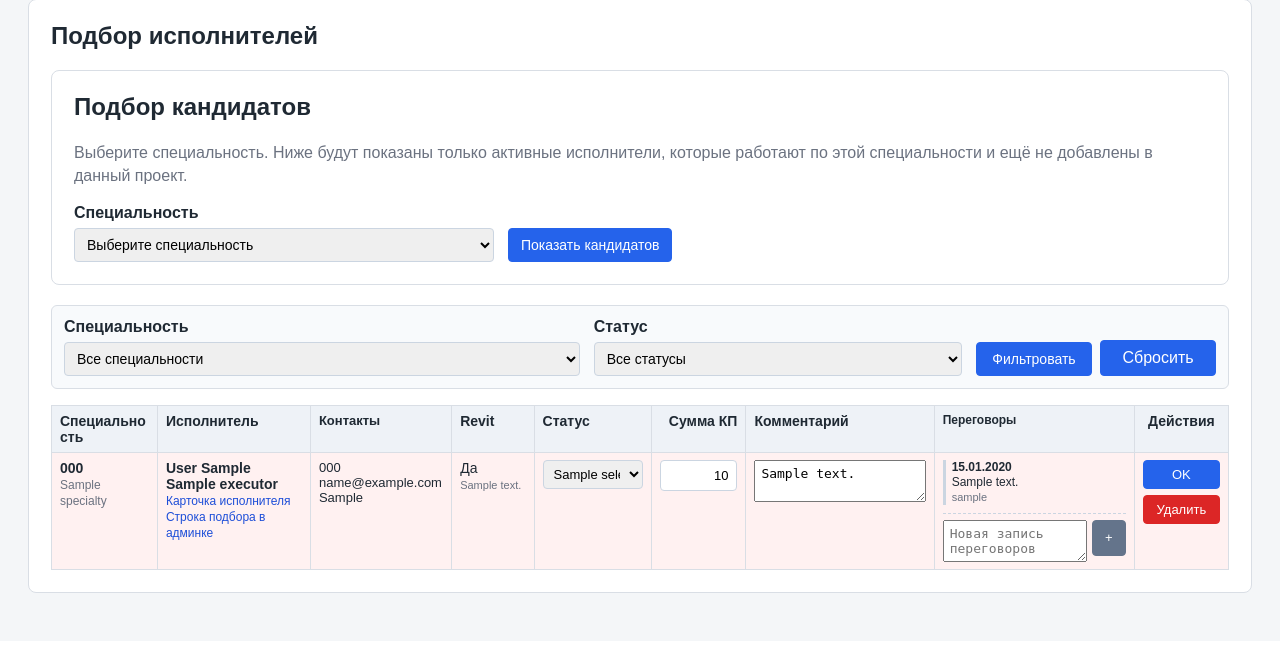
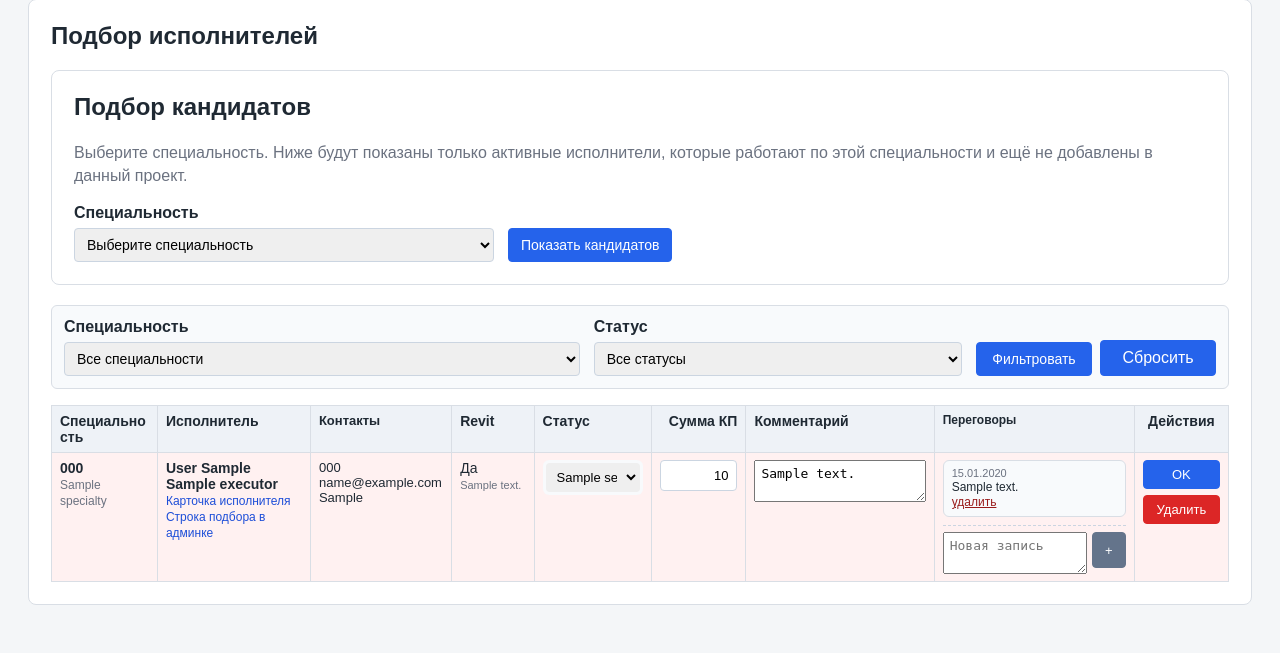
Before and after one commit to aTBepTKa/contractors_db, a Django app: page /projects/1/ in a window 1280 px wide. Shown: the part 580-1233 px from the top of the page. Before the commit the page ends 1173 px from the top, so only its background shows below. Run offline with Django 5.2, Linux system fonts and the light colour scheme; a user stored in the database is signed in; tables that the repository leaves empty hold one stand-in row (values such as "Sample post").

Commit message:
Improve project negotiations display

```diff
--- a/directory/static/directory/css/main.css
+++ b/directory/static/directory/css/main.css
@@ -893,3 +893,80 @@ button:hover,
         grid-template-columns: 1fr;
     }
 }
+
+.selection-status-wrap {
+    border-radius: 6px;
+    padding: 3px;
+}
+
+.selection-status-wrap select {
+    border: 1px solid transparent;
+}
+
+.selection-status-new {
+    background: #eef2ff;
+}
+
+.selection-status-review {
+    background: #fff7ed;
+}
+
+.selection-status-ready {
+    background: #ecfdf3;
+}
+
+.selection-status-rejected {
+    background: #fef2f2;
+}
+
+.selection-status-default {
+    background: #f8fafc;
+}
+
+.last-negotiation {
+    padding: 6px 8px;
+    background: #f8fafc;
+    border: 1px solid #d9dee5;
+    border-radius: 6px;
+    margin-bottom: 6px;
+}
+
+.negotiation-history {
+    margin-bottom: 6px;
+}
+
+.negotiation-history summary {
+    cursor: pointer;
+    font-size: 12px;
+    color: #4b5563;
+    margin-bottom: 4px;
+}
+
+.old-negotiation {
+    padding: 6px 8px;
+    border-left: 3px solid #d9dee5;
+    background: #ffffff;
+    margin-bottom: 4px;
+}
+
+.inline-form {
+    display: inline;
+}
+
+.link-button {
+    border: none;
+    background: none;
+    padding: 0;
+    font: inherit;
+    cursor: pointer;
+    text-decoration: underline;
+}
+
+.danger-link {
+    color: #991b1b;
+    font-size: 12px;
+}
+
+.negotiation-add-form {
+    margin-top: 6px;
+}
--- a/directory/templates/directory/project_detail.html
+++ b/directory/templates/directory/project_detail.html
@@ -329,14 +329,19 @@
                         </form>
 
                         <td class="col-status">
-                            <select name="status" class="compact-select" form="selection-update-{{ item.selection.id }}">
+                            <div class="selection-status-wrap {{ item.status_css_class }}">
+                                <select
+                                    name="status_id"
+                                    class="compact-select"
+                                    form="selection-update-{{ item.selection.id }}"
+                                >
                                     {% for status in selection_statuses %}
-                                    <option value="{{ status.id }}"
-                                        {% if item.selection.status_id == status.id %}selected{% endif %}>
+                                        <option value="{{ status.id }}" {% if item.selection.status_id == status.id %}selected{% endif %}>
                                             {{ status.name }}
                                         </option>
                                     {% endfor %}
                                 </select>
+                            </div>
                         </td>
 
                         <td class="col-amount">
@@ -360,36 +365,89 @@
                         </td>
 
                         <td class="col-negotiations">
-                            {% if item.negotiations %}
-                                {% for negotiation in item.negotiations %}
-                                    <div class="timeline-item compact-timeline">
-                                        <strong>{{ negotiation.event_date|date:"d.m.Y" }}</strong><br>
-                                        {{ negotiation.comment }}<br>
-                                        <span class="small muted">{{ negotiation.user }}</span>
+                            {% if item.last_negotiation %}
+                                <div class="last-negotiation">
+                                    <div class="small muted">
+                                        {{ item.last_negotiation.event_date|date:"d.m.Y" }}
+                                    </div>
+
+                                    <div>
+                                        {{ item.last_negotiation.comment|linebreaksbr }}
+                                    </div>
+
+                                    <form
+                                        method="post"
+                                        action="/negotiations/{{ item.last_negotiation.id }}/delete/"
+                                        onsubmit="return confirm('Удалить последнюю запись переговоров?');"
+                                        class="inline-form"
+                                    >
+                                        {% csrf_token %}
+                                        <button type="submit" class="link-button danger-link">
+                                            удалить
+                                        </button>
+                                    </form>
+                                </div>
+                            {% else %}
+                                <div class="small muted">Записей нет.</div>
+                            {% endif %}
+
+                            {% if item.old_negotiations %}
+                                <details class="negotiation-history">
+                                    <summary>
+                                        История: {{ item.old_negotiations|length }}
+                                    </summary>
+
+                                    {% for negotiation in item.old_negotiations %}
+                                        <div class="old-negotiation">
+                                            <div class="small muted">
+                                                {{ negotiation.event_date|date:"d.m.Y" }}
+                                            </div>
+
+                                            <div>
+                                                {{ negotiation.comment|linebreaksbr }}
+                                            </div>
+
+                                            <form
+                                                method="post"
+                                                action="/negotiations/{{ negotiation.id }}/delete/"
+                                                onsubmit="return confirm('Удалить запись переговоров?');"
+                                                class="inline-form"
+                                            >
+                                                {% csrf_token %}
+                                                <button type="submit" class="link-button danger-link">
+                                                    удалить
+                                                </button>
+                                            </form>
                                         </div>
                                     {% endfor %}
-                            {% else %}
-                                <div class="muted">—</div>
+                                </details>
                             {% endif %}
+
+                            <form
+                                method="post"
+                                action="/selections/{{ item.selection.id }}/negotiations/add/"
+                                id="negotiation-add-{{ item.selection.id }}"
+                                class="negotiation-add-form"
+                            >
+                                {% csrf_token %}
 
                                 <div class="negotiation-add negotiation-add-no-date">
                                     <textarea
                                         name="comment"
                                         rows="2"
                                         class="compact-textarea"
-                                    placeholder="Новая запись переговоров"
-                                    form="negotiation-add-{{ item.selection.id }}"
+                                        placeholder="Новая запись"
                                     ></textarea>
 
                                     <button
                                         type="submit"
                                         class="compact-button secondary-button"
-                                    form="negotiation-add-{{ item.selection.id }}"
                                         title="Добавить запись переговоров"
                                     >
                                         +
                                     </button>
                                 </div>
+                            </form>
                         </td>
 
                         <td class="col-save">
--- a/directory/urls.py
+++ b/directory/urls.py
@@ -23,4 +23,5 @@ urlpatterns = [
     path("selections/<int:selection_id>/update/", views.update_project_selection, name="update_project_selection"),
     path("selections/<int:selection_id>/negotiations/add/", views.add_selection_negotiation, name="add_selection_negotiation"),
     path("selections/<int:selection_id>/delete/", views.delete_project_selection, name="delete_project_selection"),
+    path("negotiations/<int:negotiation_id>/delete/", views.delete_selection_negotiation, name="delete_selection_negotiation"),
 ]
--- a/directory/views.py
+++ b/directory/views.py
@@ -34,6 +34,22 @@ def format_money(value):
         return None
     return f"{value:,}".replace(",", " ")
 
+def get_selection_status_css_class(status_name):
+    normalized_name = (status_name or "").strip().lower()
+
+    if normalized_name == "новый":
+        return "selection-status-new"
+
+    if normalized_name == "рассматривает":
+        return "selection-status-review"
+
+    if normalized_name == "готов":
+        return "selection-status-ready"
+
+    if normalized_name == "отказ":
+        return "selection-status-rejected"
+
+    return "selection-status-default"
 
 @login_required
 def executor_search(request):
@@ -602,16 +618,25 @@ def project_detail(request, project_id):
         if selection.offer_amount:
             total_offer_amount += selection.offer_amount
 
-        negotiations = selection.negotiations.all().order_by(
-            "-event_date",
-            "-created_at",
+        negotiations = list(
+            selection.negotiations.all().order_by(
+                "-event_date",
+                "-created_at",
+            )
         )
+
+        last_negotiation = negotiations[0] if negotiations else None
+        old_negotiations = negotiations[1:] if len(negotiations) > 1 else []
 
         selection_items.append(
             {
                 "selection": selection,
                 "offer_amount": format_money(selection.offer_amount),
-                "negotiations": negotiations,
+                "last_negotiation": last_negotiation,
+                "old_negotiations": old_negotiations,
+                "status_css_class": get_selection_status_css_class(
+                    selection.status.name
+                ),
             }
         )
 
@@ -838,3 +863,17 @@ def executor_update(request, executor_id):
     }
 
     return render(request, "directory/executor_form.html", context)
+
+@login_required
+def delete_selection_negotiation(request, negotiation_id):
+    negotiation = get_object_or_404(
+        SelectionNegotiation.objects.select_related("selection__project"),
+        id=negotiation_id,
+    )
+
+    project_id = negotiation.selection.project.id
+
+    if request.method == "POST":
+        negotiation.delete()
+
+    return redirect("project_detail", project_id=project_id)
```
Lines whose indentation alone changed are shown as unchanged.
